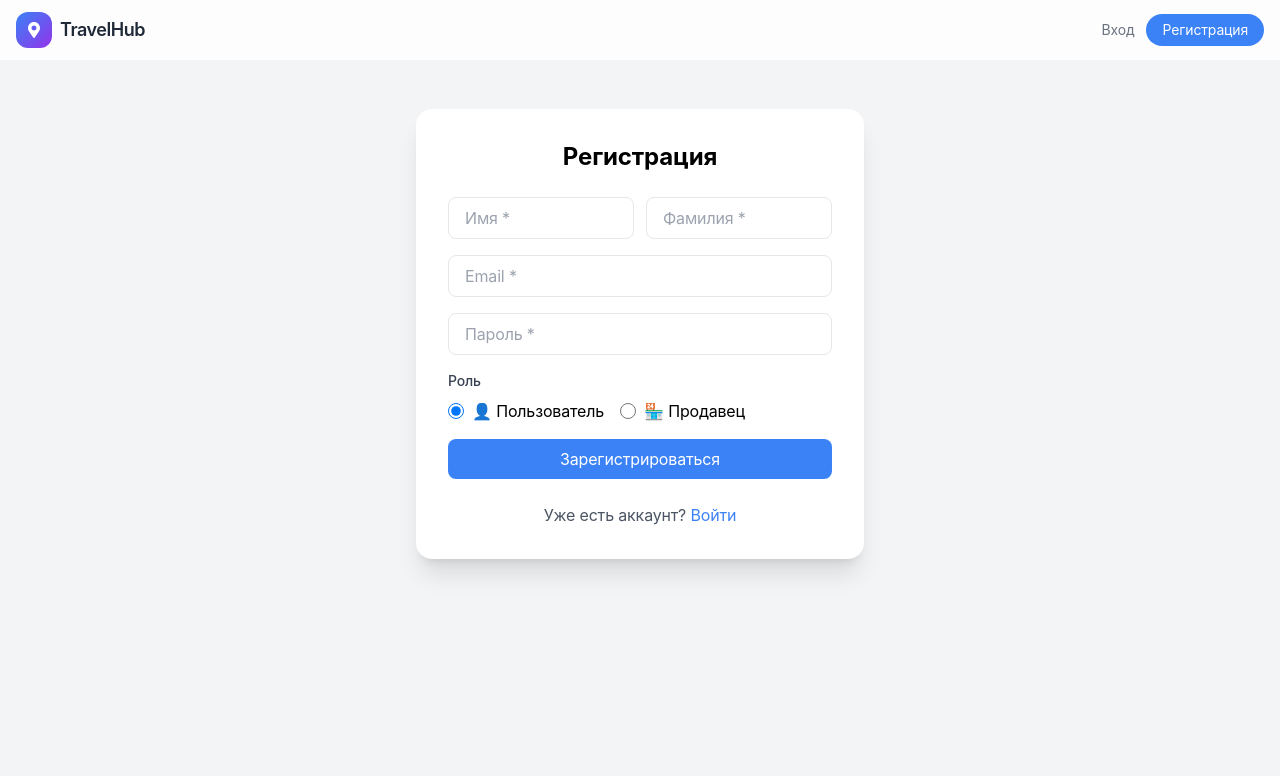
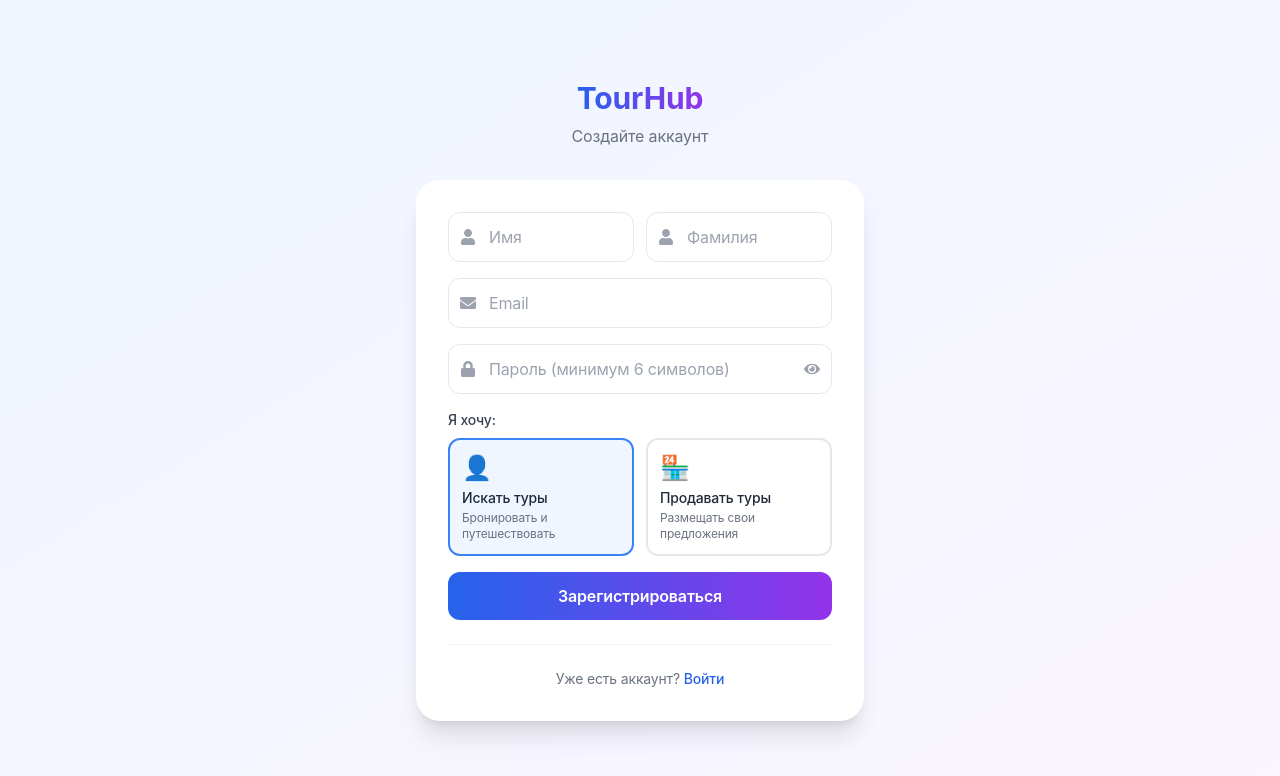
Before and after one commit to GitMedved/TourHub, a React (Create React App) app in the folder frontend/: page /register in a window 1280 px wide. Shown: the top 776 px of the page. Built offline with nearby package versions, Linux system fonts and the light colour scheme; no server answers.

Commit message:
feat: redesign login/register pages - validation, show password, gradient UI

```diff
--- a/frontend/src/pages/LoginPage.js
+++ b/frontend/src/pages/LoginPage.js
@@ -1,82 +1,123 @@
 import React, { useState } from 'react';
 import { Link, useNavigate } from 'react-router-dom';
 import { toast } from 'react-hot-toast';
+import { FaEye, FaEyeSlash, FaEnvelope, FaLock } from 'react-icons/fa';
 import api from '../services/api';
-import Header from '../components/Header';
 
 const LoginPage = () => {
   const [email, setEmail] = useState('');
   const [password, setPassword] = useState('');
+  const [showPassword, setShowPassword] = useState(false);
   const [loading, setLoading] = useState(false);
+  const [errors, setErrors] = useState({});
   const navigate = useNavigate();
 
-  const handleSubmit = async (e) => {
-    e.preventDefault();
+  const validate = () => {
+    const e = {};
+    if (!email.trim()) e.email = 'Введите email';
+    else if (!/\S+@\S+\.\S+/.test(email)) e.email = 'Некорректный email';
+    if (!password) e.password = 'Введите пароль';
+    setErrors(e);
+    return Object.keys(e).length === 0;
+  };
+
+  const handleSubmit = async (ev) => {
+    ev.preventDefault();
+    if (!validate()) return;
     setLoading(true);
     try {
-      const response = await api.post('/auth/login', { email, password });
-      const { token, user } = response.data;
-
-      localStorage.setItem('token', token);
-      localStorage.setItem('user', JSON.stringify(user));
-
-      toast.success(`Добро пожаловать, ${user.firstName}!`);
-
-      if (user.role === 'ADMIN') {
-        navigate('/admin');
-      } else if (user.role === 'SELLER') {
-        navigate('/seller');
-      } else if (user.role === 'MANAGER') {
-        navigate('/manager');
-      } else {
-        navigate('/');
-      }
-    } catch (error) {
-      console.error('Login error:', error);
-      toast.error(error.response?.data?.error || 'Ошибка входа');
+      const { data } = await api.post('/auth/login', { email: email.trim(), password });
+      localStorage.setItem('token', data.token);
+      localStorage.setItem('user', JSON.stringify(data.user));
+      window.dispatchEvent(new Event('storage'));
+      toast.success(`Добро пожаловать, ${data.user.firstName}!`);
+      const routes = { ADMIN: '/admin', SELLER: '/seller', MANAGER: '/manager' };
+      navigate(routes[data.user.role] || '/');
+    } catch (err) {
+      toast.error(err.message || 'Ошибка входа');
     } finally {
       setLoading(false);
     }
   };
 
   return (
-    <div className="min-h-screen bg-gray-100">
-      <Header />
-      <div className="flex items-center justify-center py-12">
-        <div className="bg-white rounded-2xl shadow-xl p-8 w-full max-w-md">
-          <h2 className="text-2xl font-bold text-center mb-6">Вход в TravelHub</h2>
-          <form onSubmit={handleSubmit}>
-            <div className="mb-4">
+    <div className="min-h-screen bg-gradient-to-br from-blue-50 to-purple-50 flex items-center justify-center p-4">
+      <div className="w-full max-w-md">
+        <div className="text-center mb-8">
+          <Link to="/" className="text-3xl font-bold bg-gradient-to-r from-blue-600 to-purple-600 bg-clip-text text-transparent">
+            TourHub
+          </Link>
+          <p className="text-gray-500 mt-2">Войдите в свой аккаунт</p>
+        </div>
+
+        <div className="bg-white rounded-3xl shadow-xl p-8">
+          <form onSubmit={handleSubmit} className="space-y-5" noValidate>
+            <div>
+              <label className="block text-sm font-medium text-gray-700 mb-1">Email</label>
+              <div className="relative">
+                <FaEnvelope className="absolute left-3 top-1/2 -translate-y-1/2 text-gray-400" />
                 <input
                   type="email"
-                placeholder="Email"
                   value={email}
-                onChange={(e) => setEmail(e.target.value)}
-                className="w-full px-4 py-2 border rounded-lg focus:outline-none focus:ring-2 focus:ring-blue-500"
-                required
+                  onChange={(e) => { setEmail(e.target.value); setErrors(p => ({ ...p, email: '' })); }}
+                  placeholder="you@example.com"
+                  className={`w-full pl-10 pr-4 py-3 border rounded-xl focus:outline-none focus:ring-2 focus:ring-blue-500 transition ${errors.email ? 'border-red-400 bg-red-50' : 'border-gray-200'}`}
                 />
               </div>
-            <div className="mb-6">
+              {errors.email && <p className="text-red-500 text-xs mt-1">{errors.email}</p>}
+            </div>
+
+            <div>
+              <label className="block text-sm font-medium text-gray-700 mb-1">Пароль</label>
+              <div className="relative">
+                <FaLock className="absolute left-3 top-1/2 -translate-y-1/2 text-gray-400" />
                 <input
-                type="password"
-                placeholder="Пароль"
+                  type={showPassword ? 'text' : 'password'}
                   value={password}
-                onChange={(e) => setPassword(e.target.value)}
-                className="w-full px-4 py-2 border rounded-lg focus:outline-none focus:ring-2 focus:ring-blue-500"
-                required
+                  onChange={(e) => { setPassword(e.target.value); setErrors(p => ({ ...p, password: '' })); }}
+                  placeholder="••••••••"
+                  className={`w-full pl-10 pr-12 py-3 border rounded-xl focus:outline-none focus:ring-2 focus:ring-blue-500 transition ${errors.password ? 'border-red-400 bg-red-50' : 'border-gray-200'}`}
                 />
+                <button
+                  type="button"
+                  onClick={() => setShowPassword(!showPassword)}
+                  className="absolute right-3 top-1/2 -translate-y-1/2 text-gray-400 hover:text-gray-600"
+                >
+                  {showPassword ? <FaEyeSlash /> : <FaEye />}
+                </button>
               </div>
+              {errors.password && <p className="text-red-500 text-xs mt-1">{errors.password}</p>}
+            </div>
+
             <button
               type="submit"
               disabled={loading}
-              className="w-full bg-blue-500 text-white py-2 rounded-lg hover:bg-blue-600 transition disabled:opacity-50"
+              className="w-full bg-gradient-to-r from-blue-600 to-purple-600 text-white py-3 rounded-xl font-semibold hover:opacity-90 transition disabled:opacity-50 disabled:cursor-not-allowed flex items-center justify-center gap-2"
             >
-              {loading ? 'Вход...' : 'Войти'}
+              {loading ? (
+                <><span className="w-5 h-5 border-2 border-white/30 border-t-white rounded-full animate-spin" />Входим...</>
+              ) : 'Войти'}
             </button>
           </form>
-          <p className="text-center text-gray-600 mt-4">
-            Нет аккаунта? <Link to="/register" className="text-blue-500 hover:underline">Зарегистрироваться</Link>
+
+          <div className="mt-6 pt-6 border-t border-gray-100 text-center">
+            <p className="text-gray-500 text-sm">
+              Нет аккаунта?{' '}
+              <Link to="/register" className="text-blue-600 font-medium hover:underline">
+                Зарегистрироваться
+              </Link>
             </p>
+          </div>
+
+          <div className="mt-4 p-3 bg-gray-50 rounded-xl">
+            <p className="text-xs text-gray-400 text-center mb-2">Тестовые аккаунты</p>
+            <div className="grid grid-cols-2 gap-1 text-xs text-gray-500">
+              <span>👤 user@example.com</span><span>123456</span>
+              <span>🏪 seller@example.com</span><span>seller123</span>
+              <span>👑 manager@example.com</span><span>manager123</span>
+              <span>🚀 admin@example.com</span><span>admin123</span>
+            </div>
+          </div>
         </div>
       </div>
     </div>
--- a/frontend/src/pages/RegisterPage.js
+++ b/frontend/src/pages/RegisterPage.js
@@ -1,148 +1,184 @@
 import React, { useState } from 'react';
 import { Link, useNavigate } from 'react-router-dom';
 import { toast } from 'react-hot-toast';
+import { FaEye, FaEyeSlash, FaEnvelope, FaLock, FaUser } from 'react-icons/fa';
 import api from '../services/api';
-import Header from '../components/Header';
 
 const RegisterPage = () => {
-  const [formData, setFormData] = useState({
-    firstName: '',
-    lastName: '',
-    email: '',
-    password: '',
-    role: 'USER'
-  });
+  const [form, setForm] = useState({ firstName: '', lastName: '', email: '', password: '', role: 'USER' });
+  const [showPassword, setShowPassword] = useState(false);
   const [loading, setLoading] = useState(false);
+  const [errors, setErrors] = useState({});
   const navigate = useNavigate();
 
-  const handleChange = (e) => {
-    setFormData({ ...formData, [e.target.name]: e.target.value });
+  const set = (field) => (e) => {
+    setForm(p => ({ ...p, [field]: e.target.value }));
+    setErrors(p => ({ ...p, [field]: '' }));
   };
 
-  const handleSubmit = async (e) => {
-    e.preventDefault();
+  const validate = () => {
+    const e = {};
+    if (!form.firstName.trim()) e.firstName = 'Введите имя';
+    if (!form.lastName.trim()) e.lastName = 'Введите фамилию';
+    if (!form.email.trim()) e.email = 'Введите email';
+    else if (!/\S+@\S+\.\S+/.test(form.email)) e.email = 'Некорректный email';
+    if (!form.password) e.password = 'Введите пароль';
+    else if (form.password.length < 6) e.password = 'Минимум 6 символов';
+    setErrors(e);
+    return Object.keys(e).length === 0;
+  };
+
+  const handleSubmit = async (ev) => {
+    ev.preventDefault();
+    if (!validate()) return;
     setLoading(true);
-
     try {
-      const response = await api.post('/auth/register', {
-        email: formData.email,
-        password: formData.password,
-        firstName: formData.firstName,
-        lastName: formData.lastName,
-        role: formData.role
+      const { data } = await api.post('/auth/register', {
+        email: form.email.trim(),
+        password: form.password,
+        firstName: form.firstName.trim(),
+        lastName: form.lastName.trim(),
+        role: form.role
       });
-
-      const { token, user } = response.data;
-
-      localStorage.setItem('token', token);
-      localStorage.setItem('user', JSON.stringify(user));
-
-      toast.success('Регистрация успешна!');
-
-      if (user.role === 'SELLER') {
-        navigate('/seller');
-      } else {
-        navigate('/');
-      }
-
-    } catch (error) {
-      console.error('Registration error:', error);
-      toast.error(error.response?.data?.error || 'Ошибка регистрации');
+      localStorage.setItem('token', data.token);
+      localStorage.setItem('user', JSON.stringify(data.user));
+      window.dispatchEvent(new Event('storage'));
+      toast.success('Добро пожаловать в TourHub!');
+      navigate(data.user.role === 'SELLER' ? '/seller' : '/');
+    } catch (err) {
+      toast.error(err.message || 'Ошибка регистрации');
     } finally {
       setLoading(false);
     }
   };
 
+  const inputClass = (field) =>
+    `w-full py-3 border rounded-xl focus:outline-none focus:ring-2 focus:ring-blue-500 transition ${errors[field] ? 'border-red-400 bg-red-50' : 'border-gray-200'}`;
+
   return (
-    <div className="min-h-screen bg-gray-100">
-      <Header />
-      <div className="flex items-center justify-center py-12">
-        <div className="bg-white rounded-2xl shadow-xl p-8 w-full max-w-md">
-          <h2 className="text-2xl font-bold text-center mb-6">Регистрация</h2>
+    <div className="min-h-screen bg-gradient-to-br from-blue-50 to-purple-50 flex items-center justify-center p-4">
+      <div className="w-full max-w-md">
+        <div className="text-center mb-8">
+          <Link to="/" className="text-3xl font-bold bg-gradient-to-r from-blue-600 to-purple-600 bg-clip-text text-transparent">
+            TourHub
+          </Link>
+          <p className="text-gray-500 mt-2">Создайте аккаунт</p>
+        </div>
 
-          <form onSubmit={handleSubmit} className="space-y-4">
+        <div className="bg-white rounded-3xl shadow-xl p-8">
+          <form onSubmit={handleSubmit} className="space-y-4" noValidate>
             <div className="grid grid-cols-2 gap-3">
+              <div>
+                <div className="relative">
+                  <FaUser className="absolute left-3 top-1/2 -translate-y-1/2 text-gray-400" />
                   <input
                     type="text"
-                name="firstName"
-                placeholder="Имя *"
-                value={formData.firstName}
-                onChange={handleChange}
-                className="w-full px-4 py-2 border rounded-lg focus:outline-none focus:ring-2 focus:ring-blue-500"
-                required
+                    value={form.firstName}
+                    onChange={set('firstName')}
+                    placeholder="Имя"
+                    className={`pl-10 pr-4 ${inputClass('firstName')}`}
                   />
+                </div>
+                {errors.firstName && <p className="text-red-500 text-xs mt-1">{errors.firstName}</p>}
+              </div>
+              <div>
+                <div className="relative">
+                  <FaUser className="absolute left-3 top-1/2 -translate-y-1/2 text-gray-400" />
                   <input
                     type="text"
-                name="lastName"
-                placeholder="Фамилия *"
-                value={formData.lastName}
-                onChange={handleChange}
-                className="w-full px-4 py-2 border rounded-lg focus:outline-none focus:ring-2 focus:ring-blue-500"
-                required
+                    value={form.lastName}
+                    onChange={set('lastName')}
+                    placeholder="Фамилия"
+                    className={`pl-10 pr-4 ${inputClass('lastName')}`}
                   />
                 </div>
+                {errors.lastName && <p className="text-red-500 text-xs mt-1">{errors.lastName}</p>}
+              </div>
+            </div>
 
+            <div>
+              <div className="relative">
+                <FaEnvelope className="absolute left-3 top-1/2 -translate-y-1/2 text-gray-400" />
                 <input
                   type="email"
-              name="email"
-              placeholder="Email *"
-              value={formData.email}
-              onChange={handleChange}
-              className="w-full px-4 py-2 border rounded-lg focus:outline-none focus:ring-2 focus:ring-blue-500"
-              required
+                  value={form.email}
+                  onChange={set('email')}
+                  placeholder="Email"
+                  className={`pl-10 pr-4 ${inputClass('email')}`}
                 />
-
-            <input
-              type="password"
-              name="password"
-              placeholder="Пароль *"
-              value={formData.password}
-              onChange={handleChange}
-              className="w-full px-4 py-2 border rounded-lg focus:outline-none focus:ring-2 focus:ring-blue-500"
-              required
-              minLength={6}
-            />
+              </div>
+              {errors.email && <p className="text-red-500 text-xs mt-1">{errors.email}</p>}
+            </div>
 
             <div>
-              <label className="block text-sm font-medium text-gray-700 mb-2">Роль</label>
-              <div className="flex gap-4">
-                <label className="flex items-center gap-2 cursor-pointer">
+              <div className="relative">
+                <FaLock className="absolute left-3 top-1/2 -translate-y-1/2 text-gray-400" />
+                <input
+                  type={showPassword ? 'text' : 'password'}
+                  value={form.password}
+                  onChange={set('password')}
+                  placeholder="Пароль (минимум 6 символов)"
+                  className={`pl-10 pr-12 ${inputClass('password')}`}
+                />
+                <button
+                  type="button"
+                  onClick={() => setShowPassword(!showPassword)}
+                  className="absolute right-3 top-1/2 -translate-y-1/2 text-gray-400 hover:text-gray-600"
+                >
+                  {showPassword ? <FaEyeSlash /> : <FaEye />}
+                </button>
+              </div>
+              {errors.password && <p className="text-red-500 text-xs mt-1">{errors.password}</p>}
+            </div>
+
+            <div>
+              <p className="text-sm font-medium text-gray-700 mb-2">Я хочу:</p>
+              <div className="grid grid-cols-2 gap-3">
+                {[
+                  { value: 'USER', label: 'Искать туры', icon: '👤', desc: 'Бронировать и путешествовать' },
+                  { value: 'SELLER', label: 'Продавать туры', icon: '🏪', desc: 'Размещать свои предложения' }
+                ].map(opt => (
+                  <label
+                    key={opt.value}
+                    className={`flex flex-col p-3 border-2 rounded-xl cursor-pointer transition ${
+                      form.role === opt.value ? 'border-blue-500 bg-blue-50' : 'border-gray-200 hover:border-gray-300'
+                    }`}
+                  >
                     <input
                       type="radio"
                       name="role"
-                    value="USER"
-                    checked={formData.role === 'USER'}
-                    onChange={handleChange}
-                    className="w-4 h-4 text-blue-500"
+                      value={opt.value}
+                      checked={form.role === opt.value}
+                      onChange={set('role')}
+                      className="sr-only"
                     />
-                  <span>👤 Пользователь</span>
+                    <span className="text-2xl mb-1">{opt.icon}</span>
+                    <span className="font-medium text-sm text-gray-800">{opt.label}</span>
+                    <span className="text-xs text-gray-500 mt-0.5">{opt.desc}</span>
                   </label>
-                <label className="flex items-center gap-2 cursor-pointer">
-                  <input
-                    type="radio"
-                    name="role"
-                    value="SELLER"
-                    checked={formData.role === 'SELLER'}
-                    onChange={handleChange}
-                    className="w-4 h-4 text-blue-500"
-                  />
-                  <span>🏪 Продавец</span>
-                </label>
+                ))}
               </div>
             </div>
 
             <button
               type="submit"
               disabled={loading}
-              className="w-full bg-blue-500 text-white py-2 rounded-lg hover:bg-blue-600 transition disabled:opacity-50 mt-4"
+              className="w-full bg-gradient-to-r from-blue-600 to-purple-600 text-white py-3 rounded-xl font-semibold hover:opacity-90 transition disabled:opacity-50 disabled:cursor-not-allowed flex items-center justify-center gap-2 mt-2"
             >
-              {loading ? 'Регистрация...' : 'Зарегистрироваться'}
+              {loading ? (
+                <><span className="w-5 h-5 border-2 border-white/30 border-t-white rounded-full animate-spin" />Создаём аккаунт...</>
+              ) : 'Зарегистрироваться'}
             </button>
           </form>
 
-          <p className="text-center text-gray-600 mt-6">
-            Уже есть аккаунт? <Link to="/login" className="text-blue-500 hover:underline">Войти</Link>
+          <div className="mt-6 pt-6 border-t border-gray-100 text-center">
+            <p className="text-gray-500 text-sm">
+              Уже есть аккаунт?{' '}
+              <Link to="/login" className="text-blue-600 font-medium hover:underline">
+                Войти
+              </Link>
             </p>
+          </div>
         </div>
       </div>
     </div>
```
Lines whose indentation alone changed are shown as unchanged.
